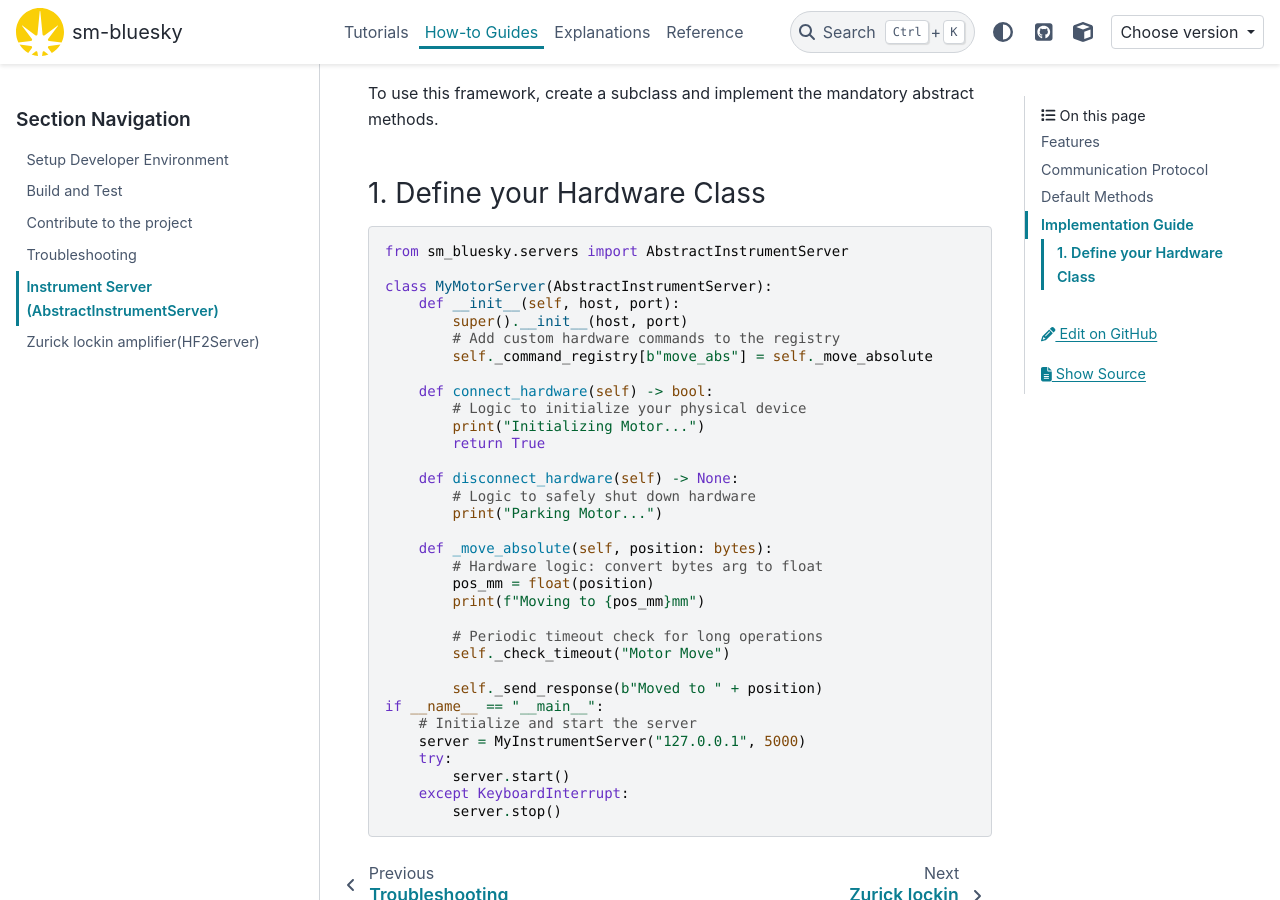
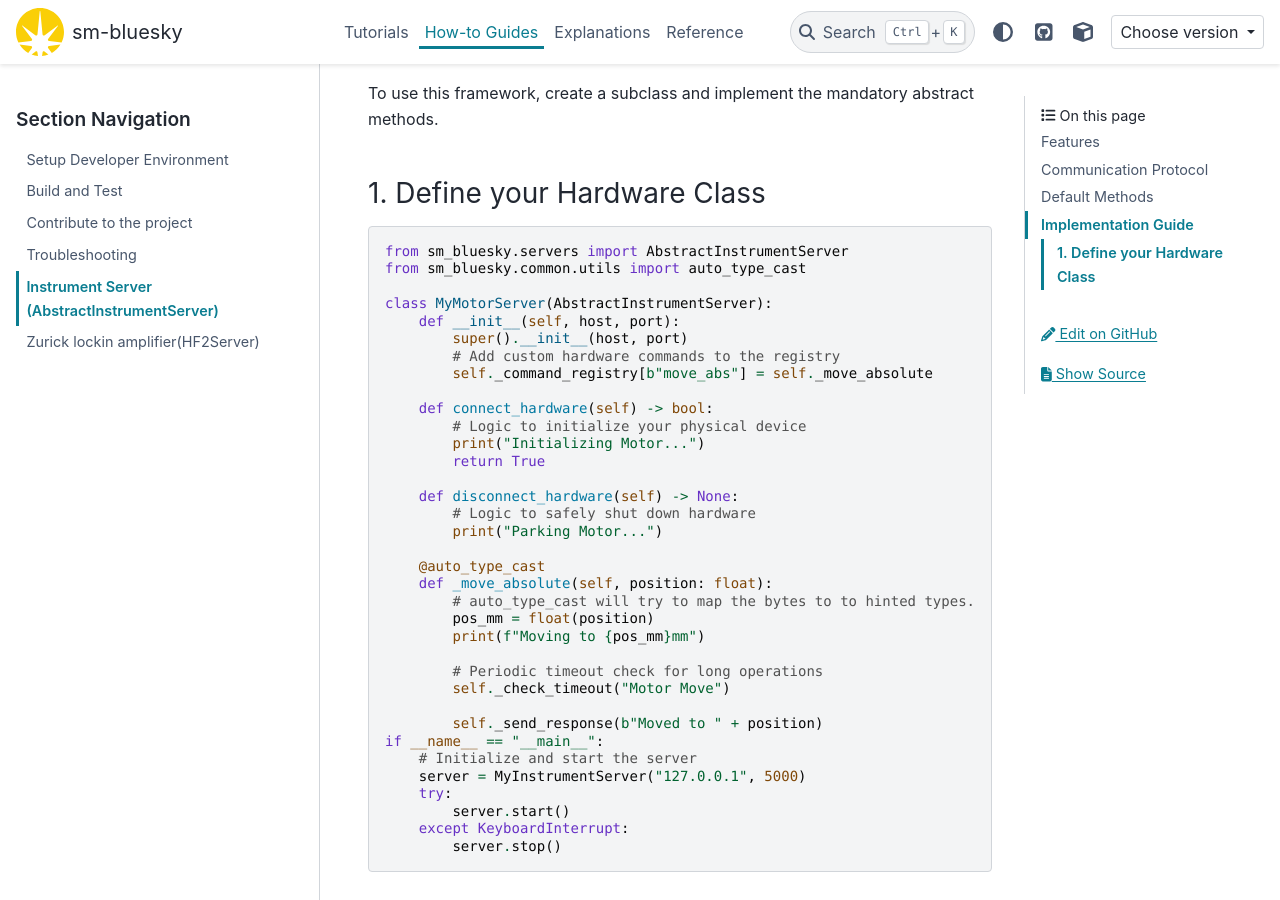
Before and after one commit to DiamondLightSource/sm-bluesky, a Sphinx documentation site: the page built from docs/how-to/4_Use_abstract_instrument_server.md, in a window 1280 px wide and 900 px high, scrolled down 1595 px. Built offline with Sphinx 7.4.7 and the PyData theme 0.15.4, drawn with Linux system fonts in a browser that asks for light colours; pages that are not in the unit, such as notebooks, are missing from menus; the version number could not be read and is left out.

Commit message:
change docs to use auto_type_cast

````diff
--- a/docs/how-to/4_Use_abstract_instrument_server.md
+++ b/docs/how-to/4_Use_abstract_instrument_server.md
@@ -43,6 +43,7 @@ To use this framework, create a subclass and implement the mandatory abstract me
 ### 1. Define your Hardware Class
 ```python
 from sm_bluesky.servers import AbstractInstrumentServer
+from sm_bluesky.common.utils import auto_type_cast
 
 class MyMotorServer(AbstractInstrumentServer):
     def __init__(self, host, port):
@@ -59,8 +60,9 @@ class MyMotorServer(AbstractInstrumentServer):
         # Logic to safely shut down hardware
         print("Parking Motor...")
 
-    def _move_absolute(self, position: bytes):
-        # Hardware logic: convert bytes arg to float
+    @auto_type_cast
+    def _move_absolute(self, position: float):
+        # auto_type_cast will try to map the bytes to to hinted types.
         pos_mm = float(position)
         print(f"Moving to {pos_mm}mm")
 
````
Also changed, not shown: docs/how-to/4a_Zurick_lockin_amplifier.md (renamed from docs/how-to/5_Zurick_lockin_amplifier.md).
